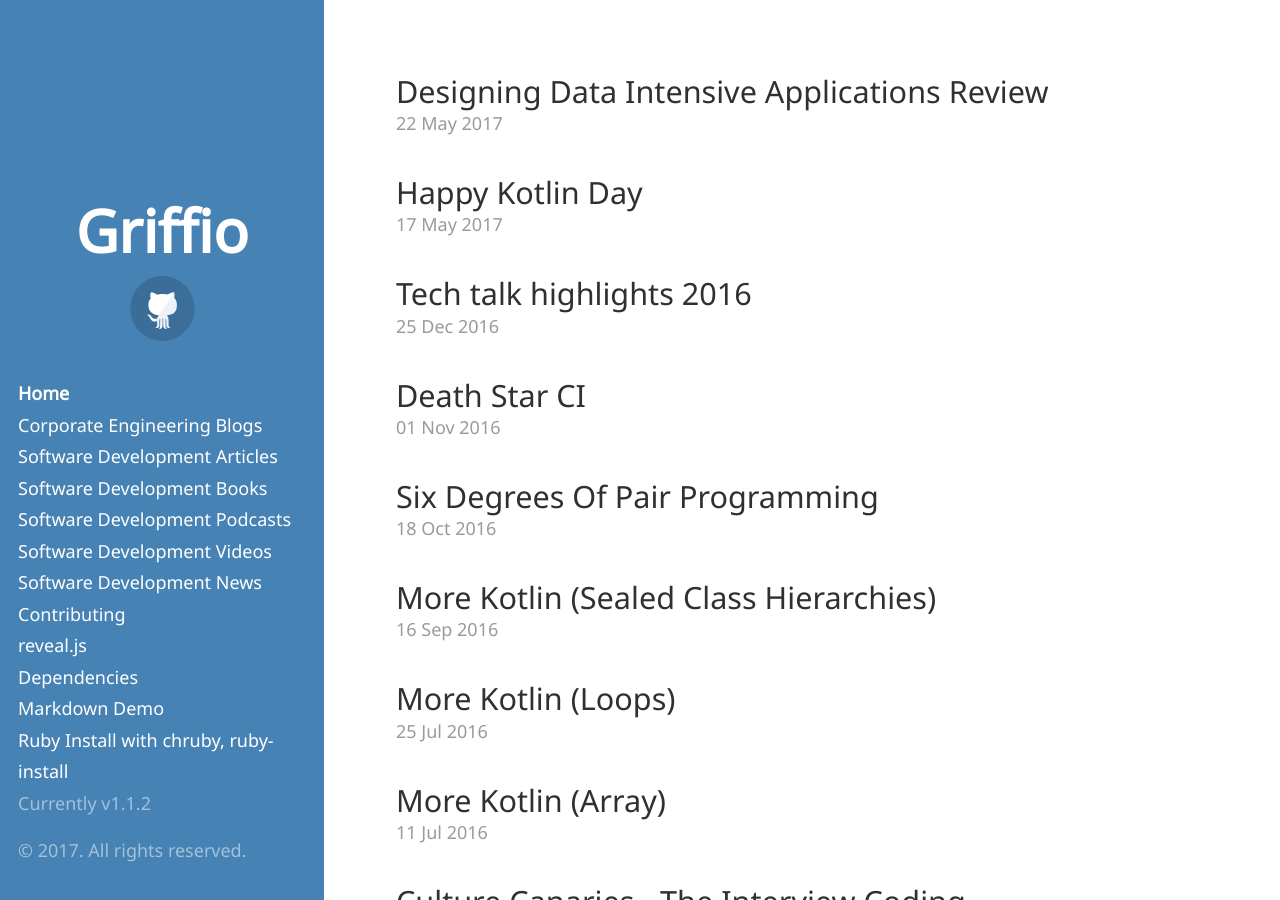
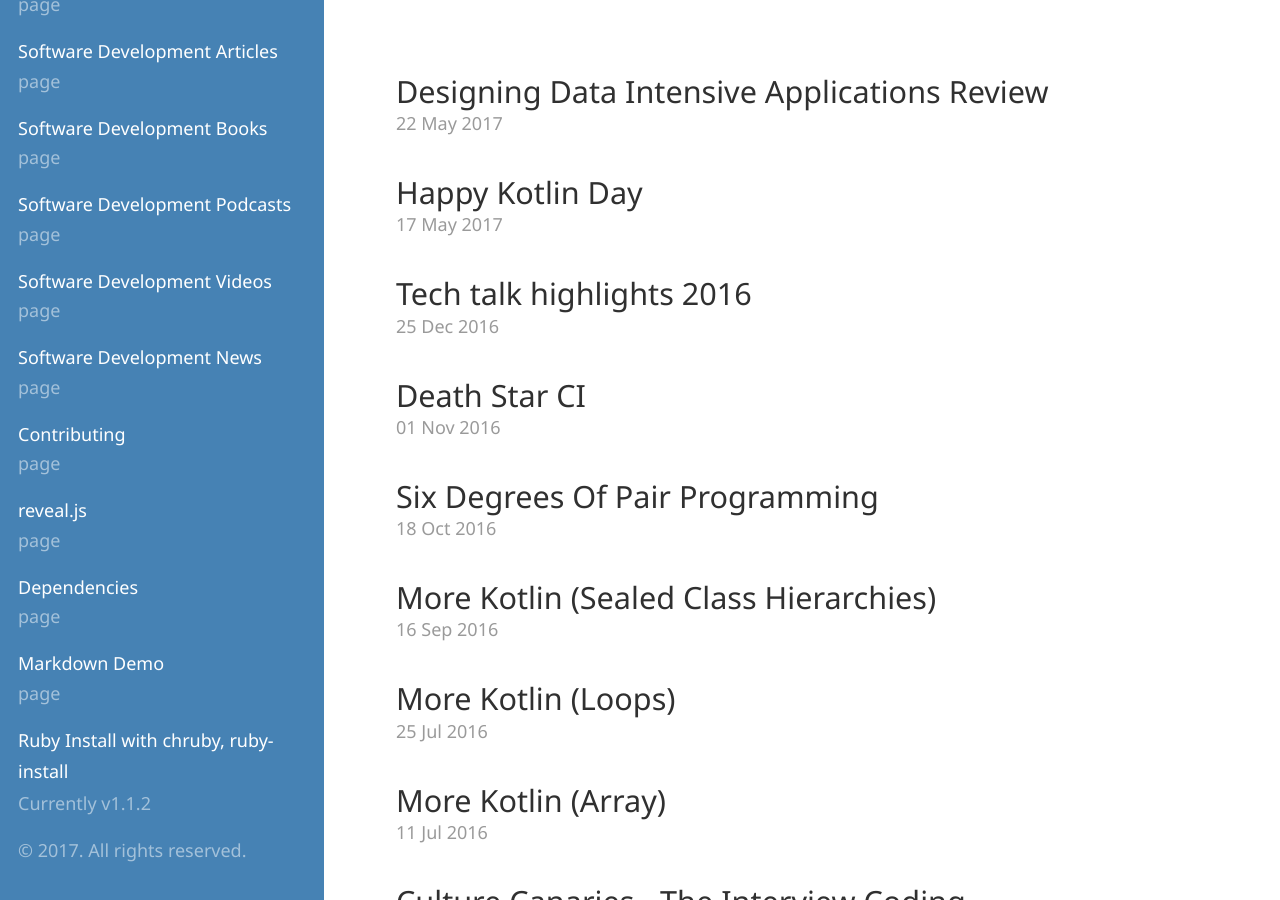
Before and after one commit to griffio/griffio.github.io, a Jekyll site: the page built from index.html, in a window 1280 px wide and 900 px high. Built offline with Jekyll 4.4.1, drawn with Linux system fonts in a browser that asks for light colours; some web fonts are replaced; the list of posts is cut into pages by our own code.

Commit message:
Update sidebar.html

```diff
--- a/_includes/sidebar.html
+++ b/_includes/sidebar.html
@@ -19,6 +19,7 @@
             {% for node in pages_list %}
             {% if node.title != null %}
             {% if node.layout == "page" %}
+            <p>{{ node.layout }}</p>
             <a class="sidebar-nav-item{% if page.url == node.url %} active{% endif %}" href="{{ node.url }}">{{ node.title }}</a>
             {% endif %}
             {% endif %}
```
